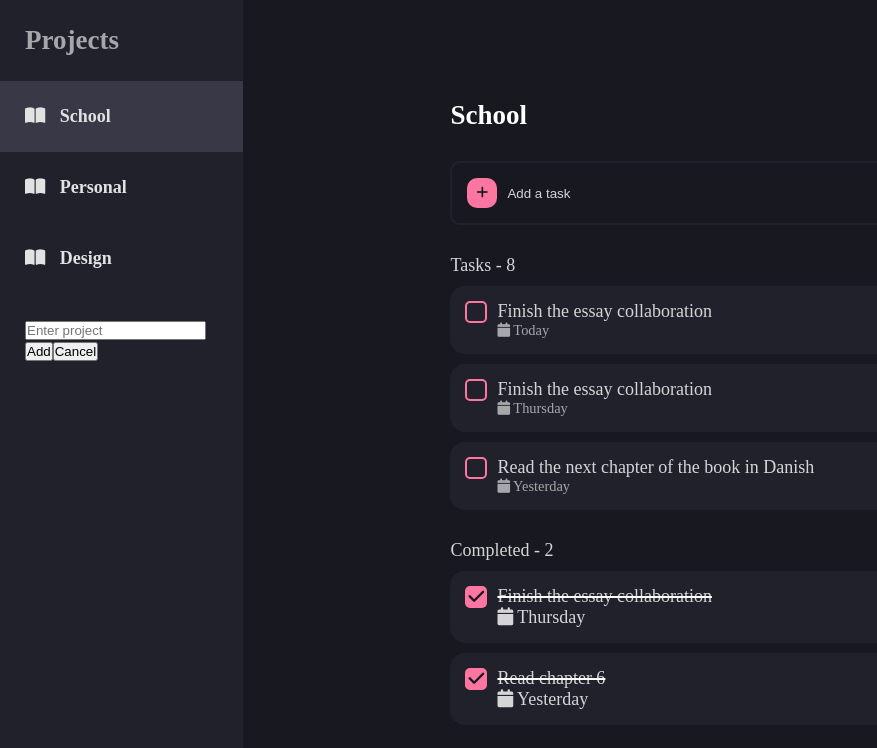
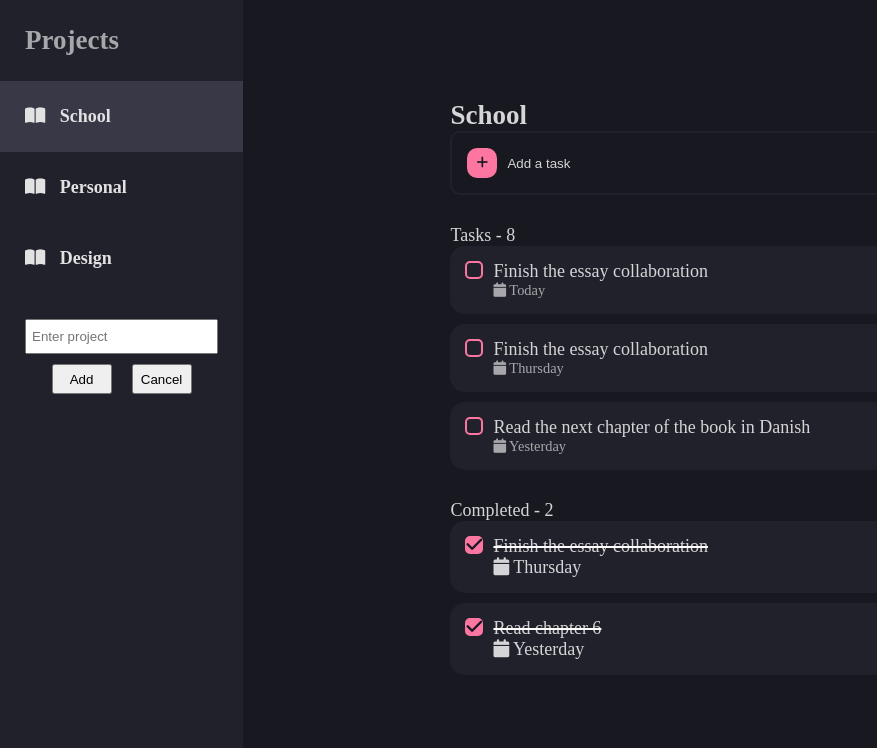
Before and after one commit to Selt0/todo-list, a website built with webpack: page dist/index.html in a window 1280 px wide. Both pictures are taken after a click on the button "Add a project". Shown: the whole page, without its empty margins (0-877 px from the left). Built offline with nearby package versions, Linux system fonts and the light colour scheme.

Commit message:
add project form styles

```diff
--- a/src/style.css
+++ b/src/style.css
@@ -11,6 +11,7 @@
 * {
     padding: 0;
     margin: 0;
+    box-sizing: border-box;
 }
 
 .main {
@@ -68,6 +69,7 @@
 
 .add-project {
     display: flex;
+    flex-direction: column;
     padding: 25px;
 }
 
@@ -110,7 +112,7 @@
     width: 60%;
 }
 
-.title {
+.tasks .project-title {
     color: #fff;
     margin-bottom: 30px;
 }
@@ -119,15 +121,15 @@
     margin-bottom: 30px;
 }
 
+.counter {
+    margin-bottom: 15px;
+}
+
 .tasks-container .card:hover {
     background-color: var(--active-hover);
     cursor: pointer;
 }
 
-.tasks-container > p,
-.completed-tasks > p {
-    margin-bottom: 10px;
-}
 
 .card {
     display: flex;
@@ -176,3 +178,31 @@
     font-size: .9rem;
     color: var(--secondary-text-color);
 }
+
+.fa-book-open {
+    pointer-events: none;
+}
+
+.projectForm {
+    display: flex;
+    flex-direction: column;
+    justify-content: center;
+}
+
+.project-input {
+    height: 35px;
+    padding: 5px;
+    margin-bottom: 10px;
+}
+
+.add-project-btns {
+    display: flex;
+    gap: 20px;
+    justify-content: center;
+}
+
+.add-project-btns button {
+    width: 60px;
+    height: 30px;
+    padding: 5px;
+}
```
